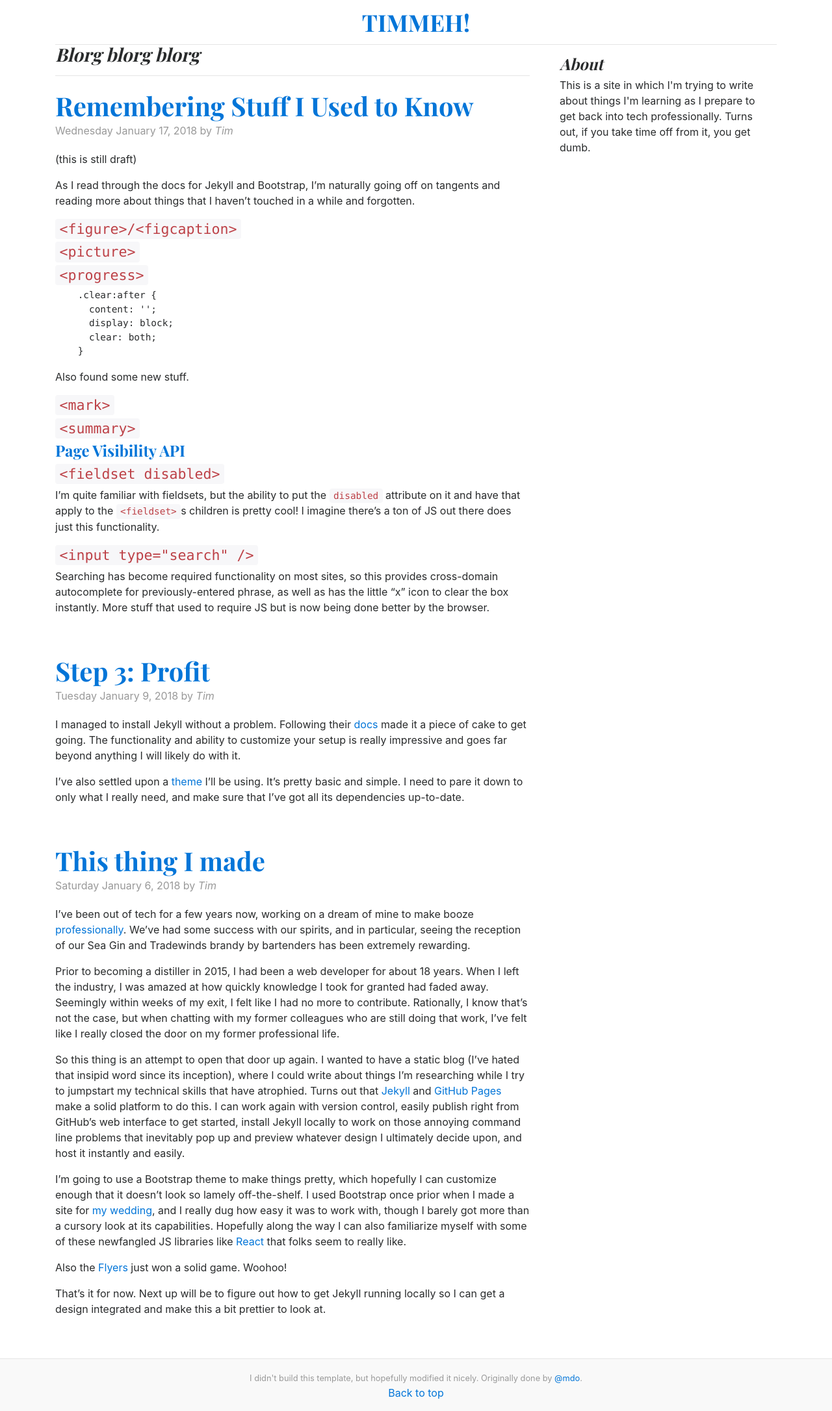
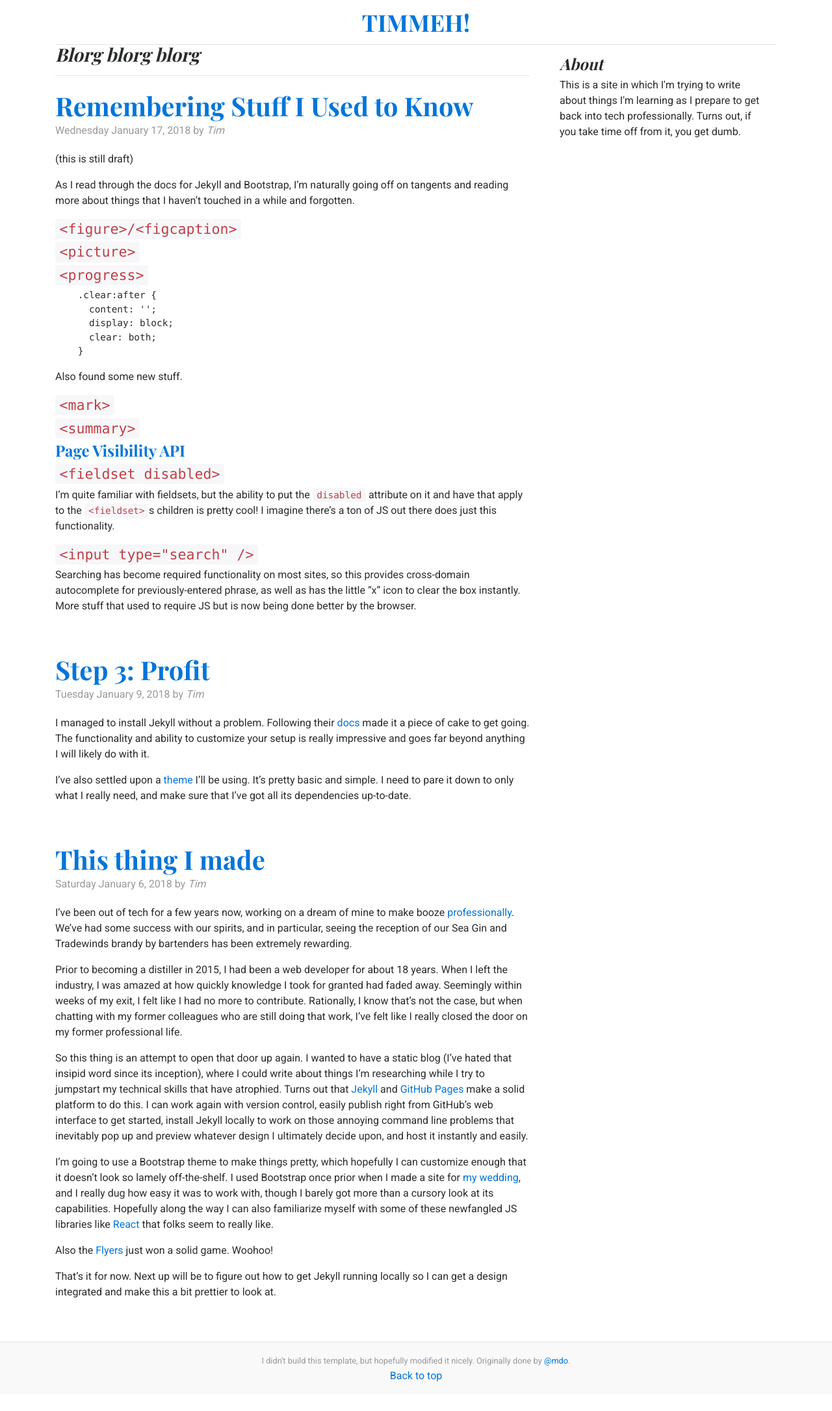
Before and after one commit to pacifisticuffs/pacifisticuffs.github.io, a Jekyll site: the page built from index.html, in a window 1280 px wide. Shown: the whole page at 65% size. Built offline with Jekyll 4.4.1, drawn with Linux system fonts in a browser that asks for light colours; nearby versions of some CDN libraries; after the commit the page ends 2146 px from its top, so only the background shows below that.

Commit message:
Added new body font

```diff
--- a/_layouts/duh2.html
+++ b/_layouts/duh2.html
@@ -10,7 +10,7 @@
     <title>{{ page.title }}</title>
 
     <link rel="stylesheet" href="https://maxcdn.bootstrapcdn.com/bootstrap/4.0.0-beta.3/css/bootstrap.min.css" integrity="sha384-Zug+QiDoJOrZ5t4lssLdxGhVrurbmBWopoEl+M6BdEfwnCJZtKxi1KgxUyJq13dy" crossorigin="anonymous" />
-    <link href="https://fonts.googleapis.com/css?family=Playfair+Display:700,900" rel="stylesheet" />
+    <link href="https://fonts.googleapis.com/css?family=Playfair+Display:700,900|Roboto" rel="stylesheet" />
     <link href="/css/main.css" rel="stylesheet" />
   </head>
 
@@ -139,7 +139,9 @@
     </footer>
 
     <script src="https://code.jquery.com/jquery-3.2.1.slim.min.js" integrity="sha384-KJ3o2DKtIkvYIK3UENzmM7KCkRr/rE9/Qpg6aAZGJwFDMVNA/GpGFF93hXpG5KkN" crossorigin="anonymous"></script>
-		<!-- <script src="https://cdnjs.cloudflare.com/ajax/libs/popper.js/1.12.9/umd/popper.min.js" integrity="sha384-ApNbgh9B+Y1QKtv3Rn7W3mgPxhU9K/ScQsAP7hUibX39j7fakFPskvXusvfa0b4Q" crossorigin="anonymous"></script> -->
+    {% comment %}
+    <!-- <script src="https://cdnjs.cloudflare.com/ajax/libs/popper.js/1.12.9/umd/popper.min.js" integrity="sha384-ApNbgh9B+Y1QKtv3Rn7W3mgPxhU9K/ScQsAP7hUibX39j7fakFPskvXusvfa0b4Q" crossorigin="anonymous"></script> -->
+    {% endcomment %}
 		<script src="https://maxcdn.bootstrapcdn.com/bootstrap/4.0.0-beta.3/js/bootstrap.min.js" integrity="sha384-a5N7Y/aK3qNeh15eJKGWxsqtnX/wWdSZSKp+81YjTmS15nvnvxKHuzaWwXHDli+4" crossorigin="anonymous"></script>
   </body>
 </html>
--- a/css/main.css
+++ b/css/main.css
@@ -1,4 +1,8 @@
 /* stylelint-disable selector-list-comma-newline-after */
+body {
+  font-family: "Roboto", sans-serif;
+}
+
 .blog-header {
   line-height: 1;
   border-bottom: 1px solid #e5e5e5;
```
